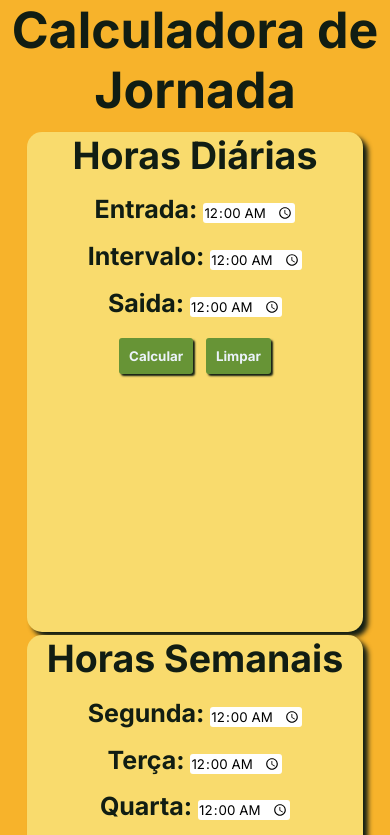
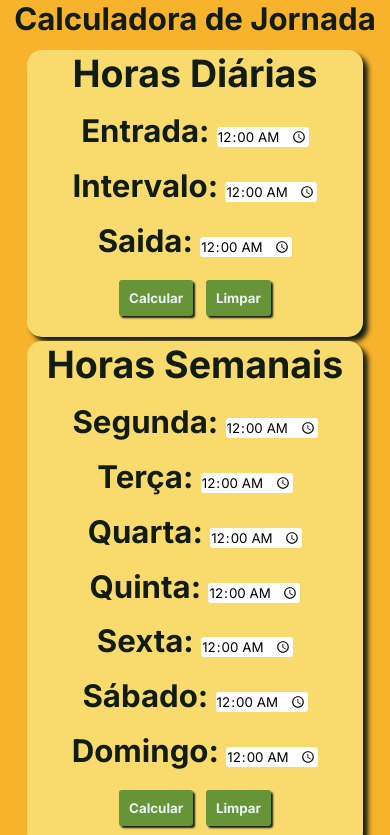
Before and after one commit to RicardodeOliveiraAlecrim/CalculaHoras, a plain HTML site: page index.html in a window 390 px wide. Shown: the top 835 px of the page. Drawn offline with Linux system fonts and the light colour scheme.

Commit message:
Correção responsividade

```diff
--- a/styles.css
+++ b/styles.css
@@ -48,6 +48,7 @@ footer h1 {
 .days label {
     display: block;
     margin: 5%;
+  font-size: 08vw;
 
 }
 
@@ -90,6 +91,11 @@ button:active{
 
 @media screen and (max-width: 1000px) and (orientation: portrait) {
 
+
+  footer h1 {
+      font-size: 8vw;
+
+  }
     content {
         display: block;
         height: auto;
@@ -104,7 +110,7 @@ button:active{
         width: 90%;
         margin: 1% auto;
         font-size: 25px;
-        height: 500px;
+        height: auto;
         padding: 1px;
     }
 
```
Also changed, not shown: 2 other files.
